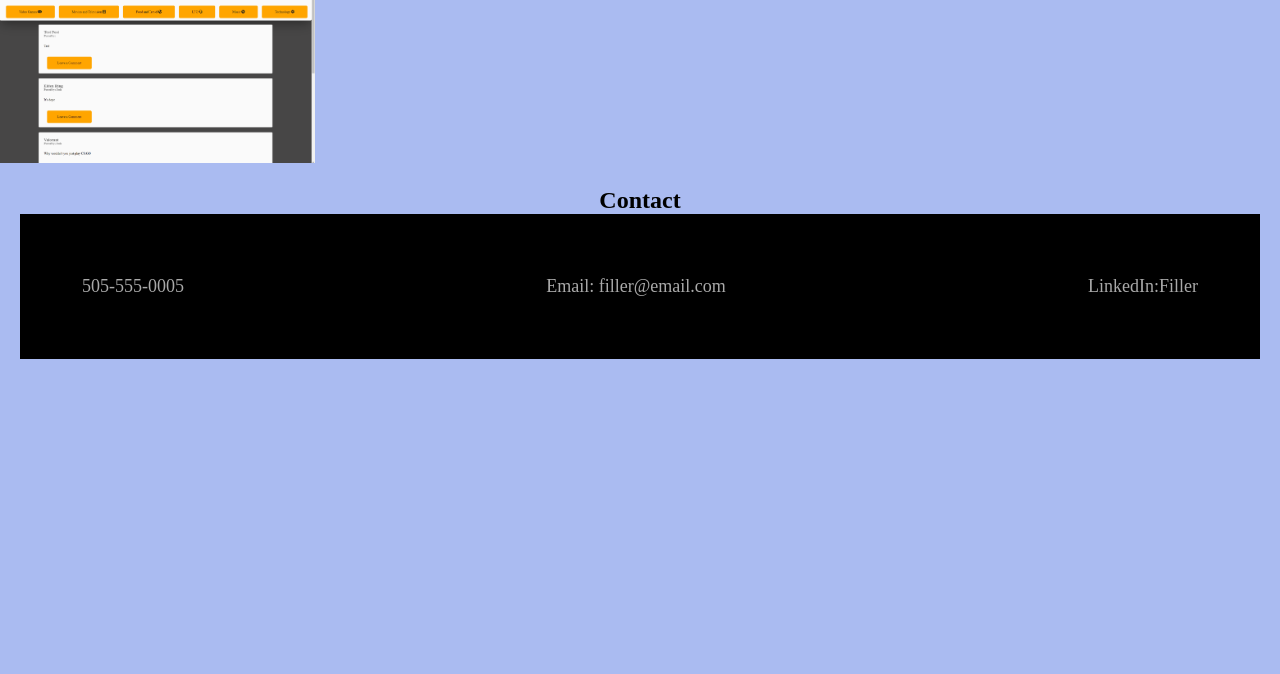
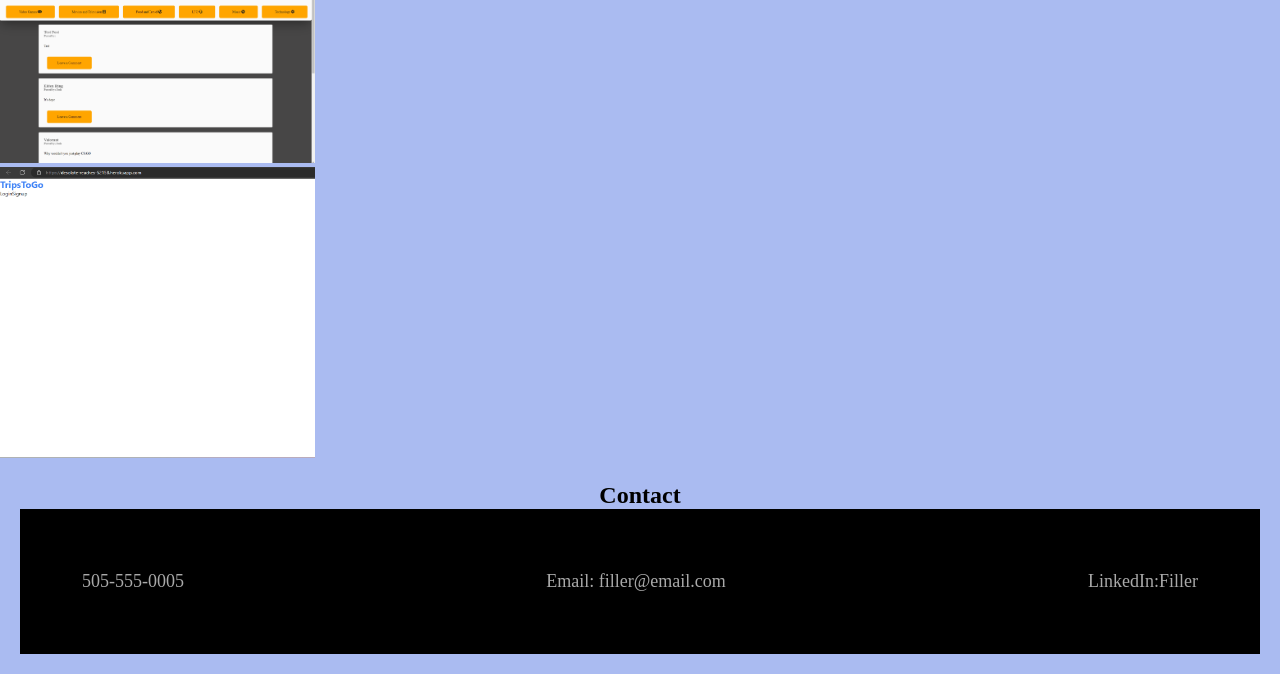
Before and after one commit to Z404C/professional-portfolio, a plain HTML site: page index.html in a window 1280 px wide. Shown: the part 1594-2268 px from the top of the page. Before the commit the page ends 1973 px from the top, so only its background shows below. Drawn offline with Linux system fonts and the light colour scheme.

Commit message:
added project 3

```diff
--- a/index.html
+++ b/index.html
@@ -57,6 +57,12 @@
                 </a>
             </section>
 
+            <section id="smallBox-three">
+                <a href="https://desolate-reaches-52158.herokuapp.com/" target="_blank">
+                <img src="tripstogo.png" href="professional-portfolio"  alt="screenshot of project 2 named chatterhub">
+                </a>
+            </section>
+
 
         </section>
 
--- a/style.css
+++ b/style.css
@@ -69,12 +69,21 @@ h2{
     height: 30%;
 }
 
+#smallBox-three img{
+    width:315px;
+    height: 30%;
+}
+
 
 #smallBox-one :hover{
     opacity: .5;
 }
 
 #smallBox-two :hover{
+    opacity: .5;
+}
+
+#smallBox-three :hover{
     opacity: .5;
 }
 
```
Also changed, not shown: tripstogo.png (added).
